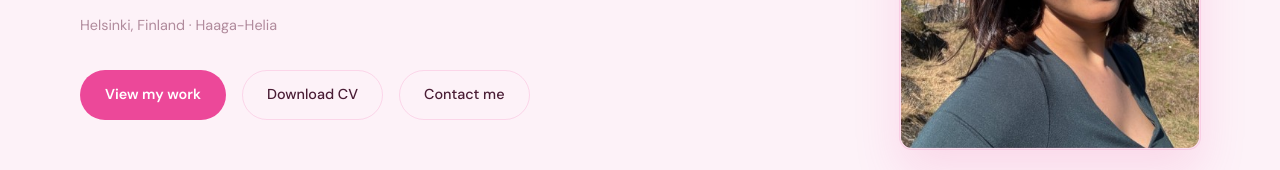
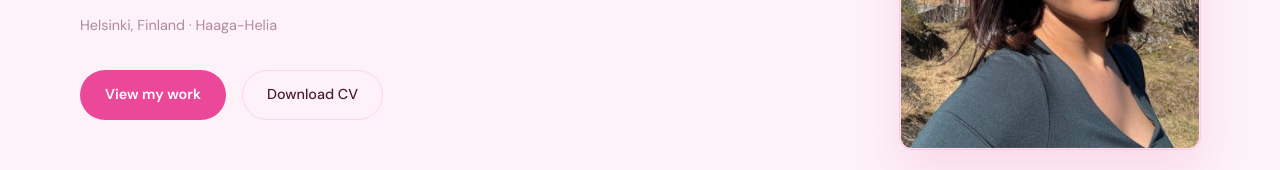
Before and after one commit to sadikshyeah/Sadi_portfolio, a React (Vite) app: page / in a window 1280 px wide. Shown: the part 425-595 px from the top of the page. Built offline with nearby package versions, Linux system fonts and the light colour scheme.

Commit message:
Remove "Contact me" button from Hero component

```diff
--- a/src/components/Hero.tsx
+++ b/src/components/Hero.tsx
@@ -23,9 +23,6 @@ export function Hero() {
             >
               Download CV
             </a>
-            <a href="#contact" className="btn btn--ghost">
-              Contact me
-            </a>
           </div>
           <div className="hero__scroll" aria-hidden="true">
             <span>Scroll</span>
```
